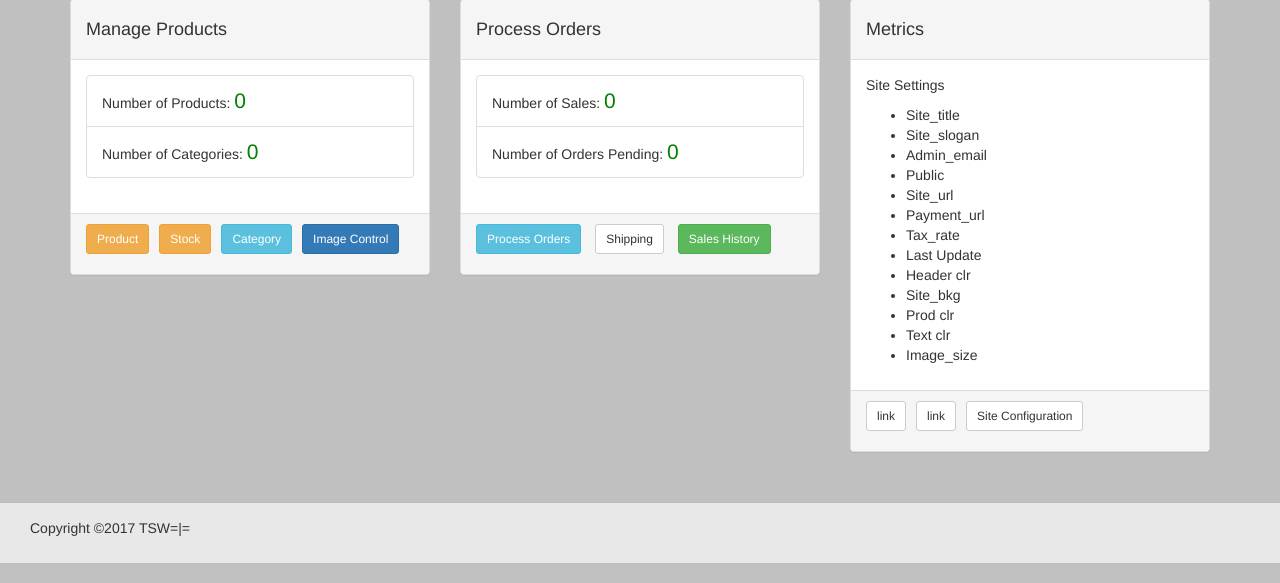
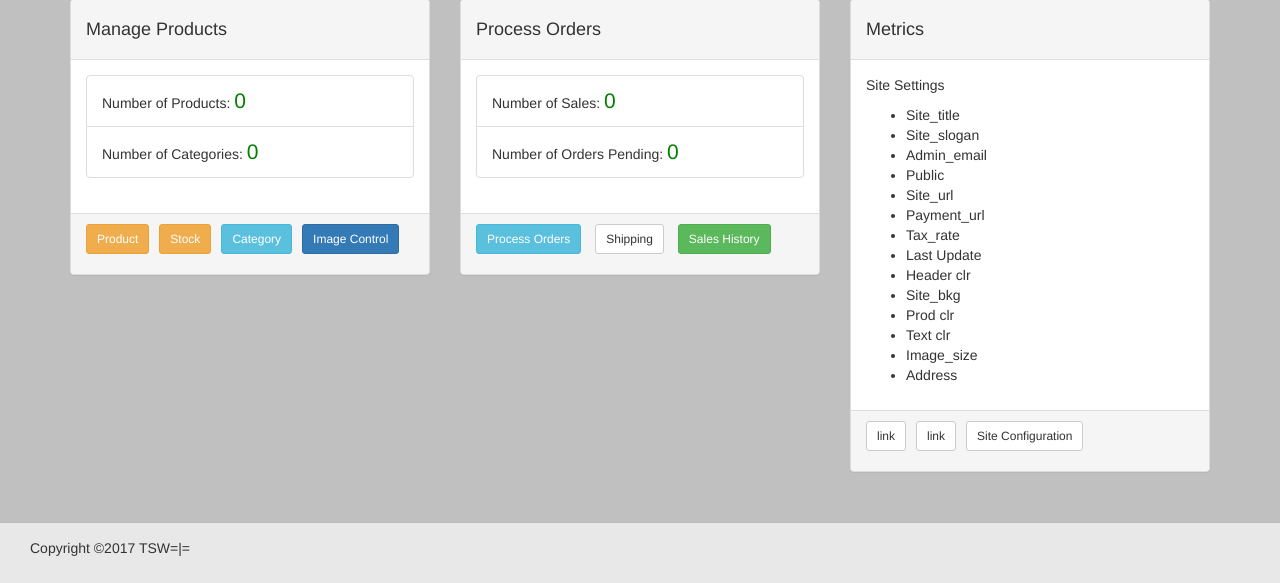
Before and after one commit to tradesouthwest/esell, a PHP site: page /admin/ in a window 1280 px wide. Shown: the part 231-814 px from the top of the page. Run offline with PHP 8.4, Linux system fonts and the light colour scheme; the visitor is signed in with stand-in values (Sample User, id 1); data that the repository does not hold is empty.

Commit message:
added field
Address= $warehouse

```diff
--- a/admin/index.php
+++ b/admin/index.php
@@ -128,6 +128,7 @@ $numbsales = '';
 <li>Prod clr       <?php print($prodclr); ?></li>
 <li>Text clr       <?php print($textclr); ?></li>
 <li>Image_size     <?php print($img_size); ?></li>
+<li>Address        <?php print($warehouse); ?></li>
 </ul>
                 </div>
                 <div class="panel-footer">
```
